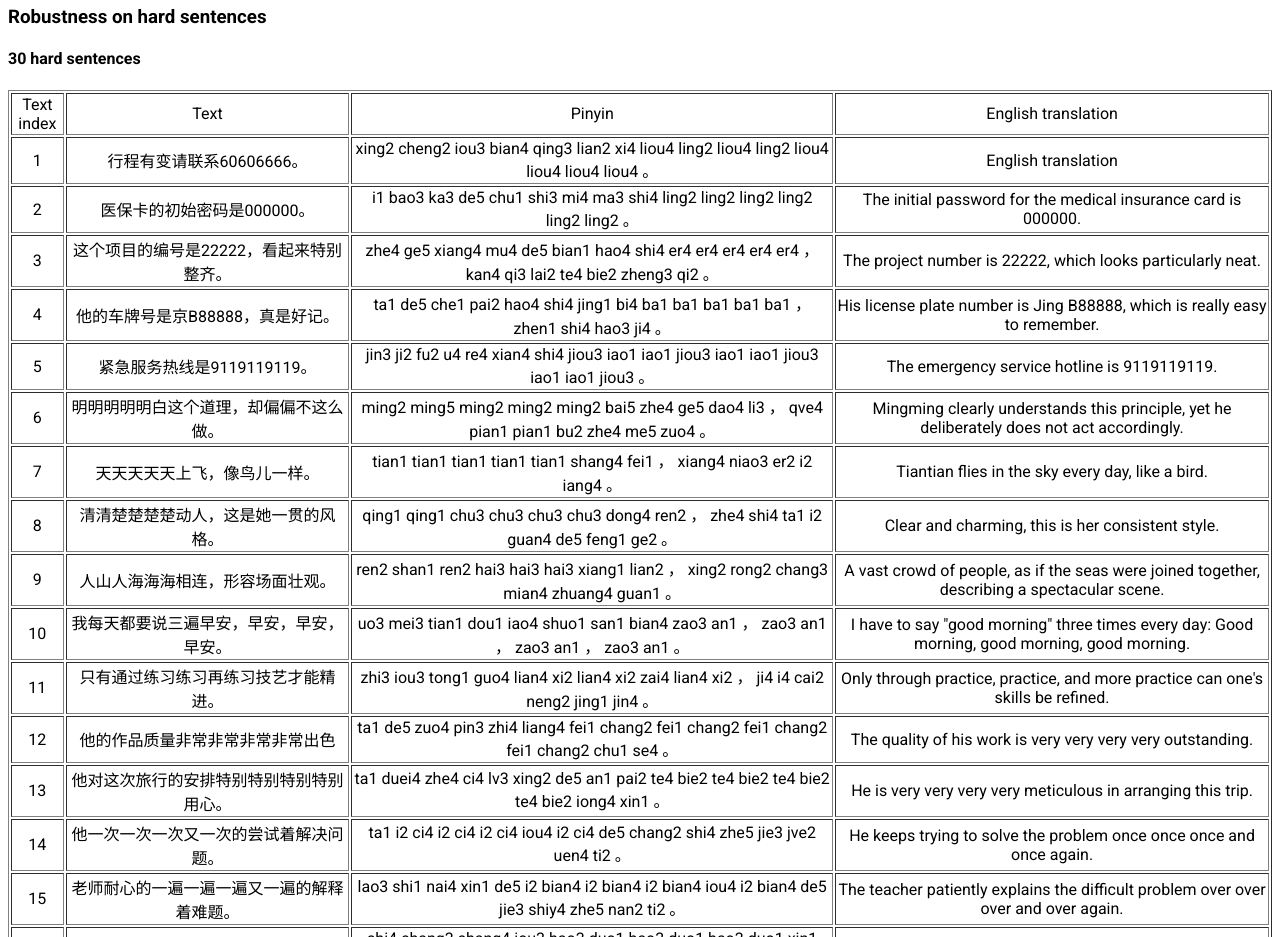
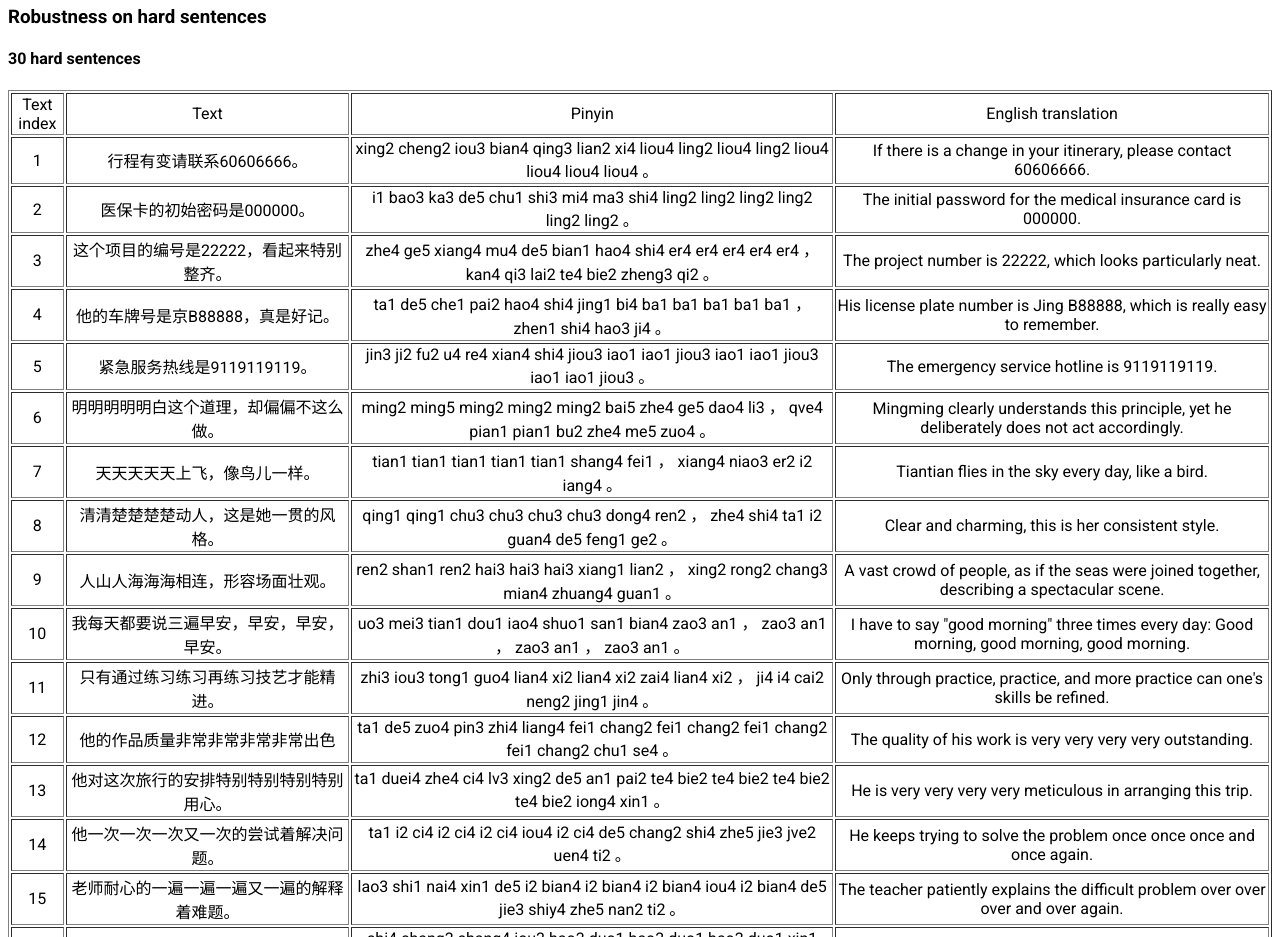
Before and after one commit to Chunhui-Lu/ICASSP2025, a plain HTML site: page index.html in a window 1280 px wide. Shown: the part 1260-2197 px from the top of the page. Drawn offline with Linux system fonts and the light colour scheme.

Commit message:
Update index.html

```diff
--- a/index.html
+++ b/index.html
@@ -162,7 +162,7 @@
       <td align="center">1</td>
       <td align="center">行程有变请联系60606666。</td>
       <td align="center">xing2 cheng2 iou3 bian4 qing3 lian2 xi4 liou4 ling2 liou4 ling2 liou4 liou4 liou4 liou4 。</td>
-      <td align="center">English translation</td>
+      <td align="center">If there is a change in your itinerary, please contact 60606666.</td>
   </tr>
   <tr>
       <td align="center">2</td>
```
